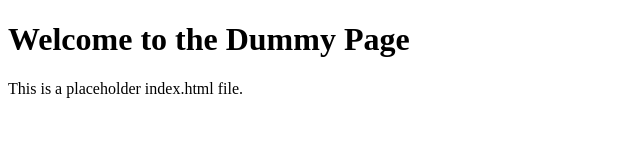
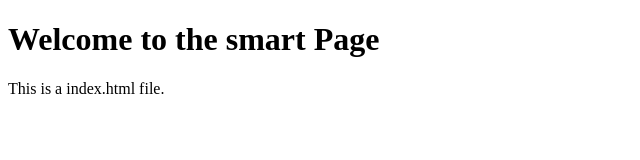
Before and after one commit to henben-nfk/2ITA-git, a plain HTML site: page page1/index.html in a window 1280 px wide. Shown: the whole page, without its empty margins (0-640 px from the left). Drawn offline with Linux system fonts and the light colour scheme.

Commit message:
changes some texst

```diff
--- a/page1/index.html
+++ b/page1/index.html
@@ -6,7 +6,7 @@
     <title>Dummy Page</title>
 </head>
 <body>
-    <h1>Welcome to the Dummy Page</h1>
-    <p>This is a placeholder index.html file.</p>
+    <h1>Welcome to the smart Page</h1>
+    <p>This is a index.html file.</p>
 </body>
 </html>
```
